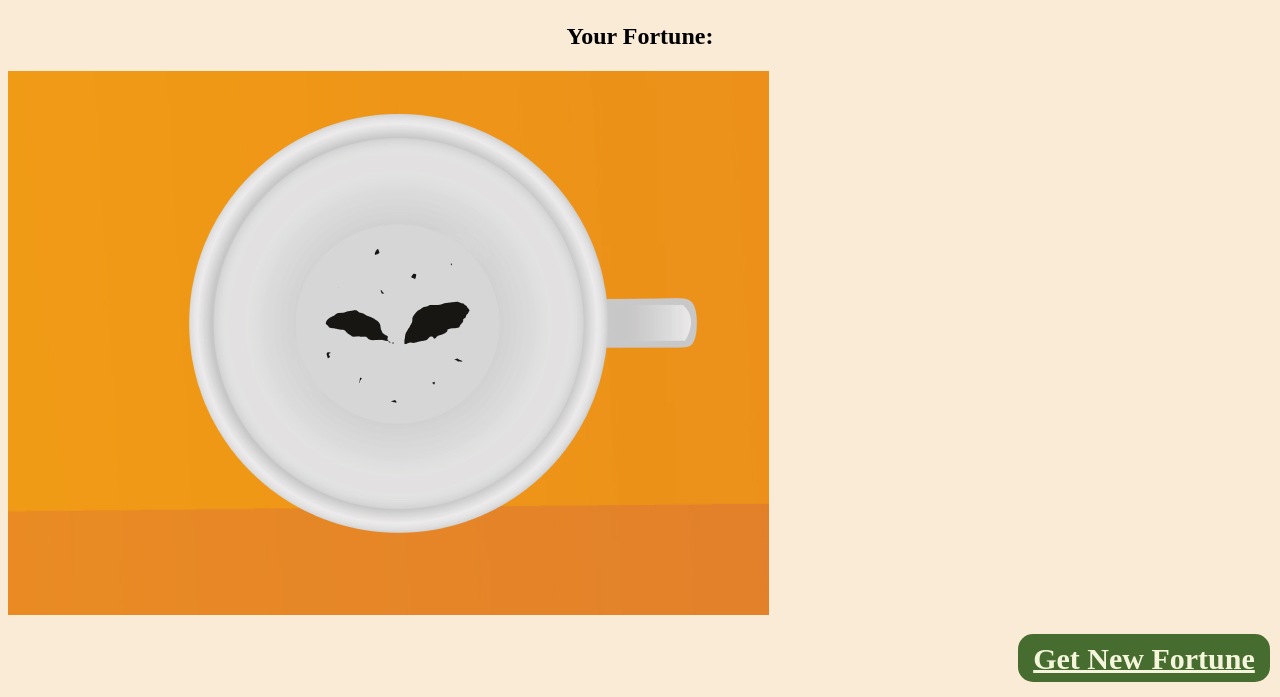
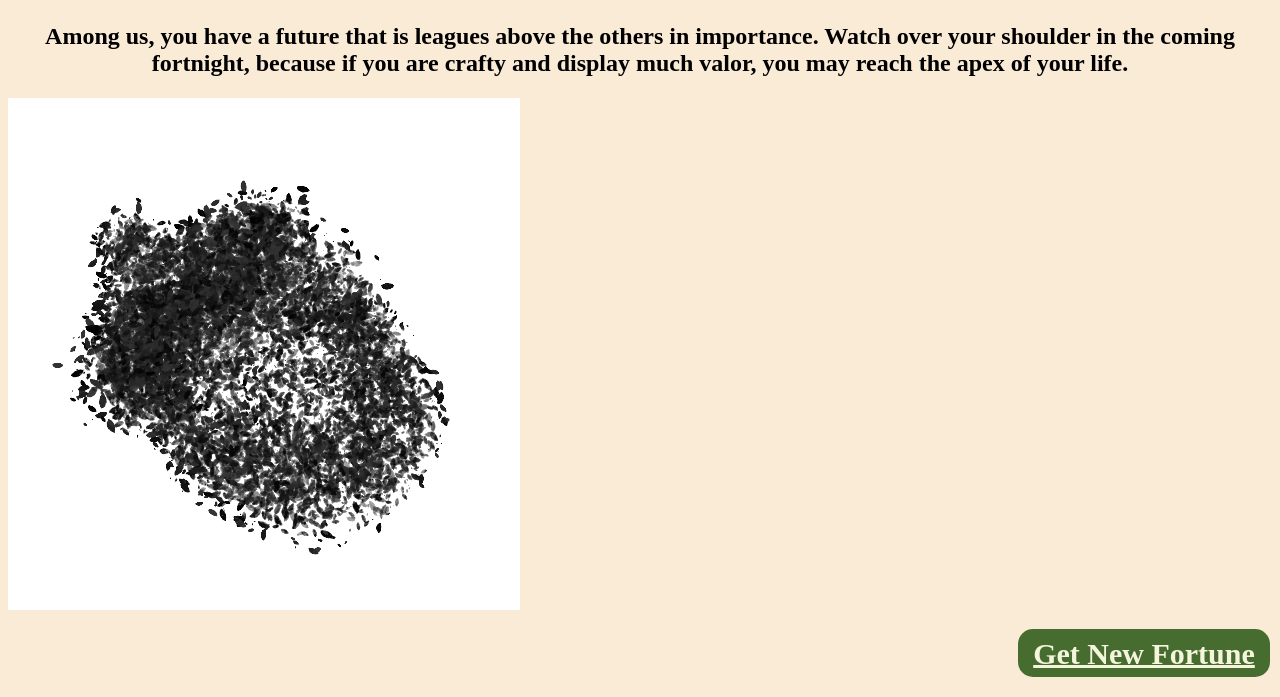
Before and after one commit to cse110-sp23-group18/cse110-sp23-group18, a website: page source/frame5.html in a window 1280 px wide. Shown: the part 604-1301 px from the top of the page. Drawn offline with Linux system fonts and the light colour scheme.

Commit message:
Added Script to frame 5, in the correct directory
Also fixed a few bugs

```diff
--- a/source/prediction.js
+++ b/source/assets/scripts/prediction.js
@@ -16,43 +16,43 @@ window.addEventListener("DOMContentLoaded", init);
 const PREDICTIONS = [
         {
             "text": "Ah, a fish shape. The tea leaves reveal a wild journey ahead in overseas relations. Success is your destiny!",
-            "picture": "hog.png",
+            "picture": "./assets/images/dredges/fish1.png",
         },
         {
             "text": "Oh, the leaves are shaped in a heart, it spill secrets of something amazing coming your way. True love is headed your way!",
-            "picture": "",
+            "picture": "./assets/images/dredges/heart1.png",
         },
         {
             "text": "In the tea leaves, a tiny worry in the shape of a bug appears. But fear not, it's just a passing whisper.",
-            "picture": "",
+            "picture": "./assets/images/dredges/bug1.png",
         },
         {
             "text": "With the key shape, I see a readiness for newness. Prepare to welcome new ideas into your life.",
-            "picture": "",
+            "picture": "./assets/images/dredges/key1.png",
         },
         {
             "text": "I see a cloud in the cup. The tea leaves hint at some troubles heading your way soon. But fear not, for challenges are just part of life's wild ride!",
-            "picture": "",
+            "picture": "./assets/images/dredges/cloud1.png",
         },
         {
             "text": "Oh no, the tea leaves appear in the shape of a knife. Warning: fake friends lie in wait.",
-            "picture": "",
+            "picture": "./assets/images/dredges/knife1.png",
         },
         {
             "text": "The leaves looking like a whale reveal a sure thing, a major project holds the guarantee of achievement. Success is on the horizon!",
-            "picture": "",
+            "picture": "./assets/images/dredges/whale1.png",
         },
         {
             "text": "In the flower-shaped tea leaves, a message emerges: someone seeks your advice.",
-            "picture": "",
+            "picture": "./assets/images/dredges/flower1.png",
         },
         {
             "text": "Among us, you have a future that is leagues above the others in importance. Watch over your shoulder in the coming fortnight, because if you are crafty and display much valor, you may reach the apex of your life.",
-            "picture": "",
+            "picture": "./assets/images/dredges/acorn1.png",
         },
         {
             "text": "Tis' with great honor that I get to tell you that your future will shine brighter than the sun as it rises over the hills that surround this valley.",
-            "picture": "",
+            "picture": "./assets/images/dredges/snake1.png",
         }
 ];
 
@@ -80,22 +80,22 @@ function init(){
  */
 function prediction(){
     const randomNumber = Math.floor(Math.random() * PREDICTION_COUNT);
+
     let prediction = PREDICTIONS[randomNumber].text;
-
-    let predictionEl =  document.querySelector('.prediction');
-    if(predictionEl == null){
-        predictionEl = document.createElement('prediction');
-    }
-    predictionEl.innerHTML = prediction;
+    let predictionTxt =  document.querySelector('#predictionTxt');
+    // if(predictionEl == null){
+    //     predictionEl = document.createElement('prediction');
+    // }
+    predictionTxt.innerHTML = prediction;
 
     let predictionPic = PREDICTIONS[randomNumber].picture;
-    let predictPicEl = document.querySelector("img");
-    if(predictPicEl == null){
-        predictPicEl = document.createElement("img");
-    }
+    let predictPicEl = document.querySelector("#predictionImg");
+    // if(predictPicEl == null){
+    //     predictPicEl = document.createElement("img");
+    // }
     predictPicEl.src = predictionPic;
 
-    let bodyEl = document.querySelector("body");
-    bodyEl.appendChild(predictionEl);
-    bodyEl.appendChild(predictPicEl);
+    let predictionEl = document.querySelector(".prediction");
+    predictionEl.appendChild(predictionTxt);
+    predictionEl.appendChild(predictPicEl);
 }
--- a/source/frame5.html
+++ b/source/frame5.html
@@ -10,7 +10,7 @@
         <!-- Main Stylesheet & Scripts-->
         <link rel='stylesheet' href='./assets/styles/global.css'/>
         <script src='./assets/scripts/index.js' type='module'></script>
-
+        <script src="./assets/scripts/prediction.js" type="module"></script>
     </head>
 
     <body>
@@ -20,9 +20,9 @@
         <main>
             <section id="frame5">
 
-                <div clas='prediction'>
-                    <h2>Your Fortune:</h2>
-                    <img src="assets/images/sample_fortune.jpg"/>
+                <div class='prediction'>
+                    <h2 id="predictionTxt">Your Fortune:</h2>
+                    <img id="predictionImg" src="assets/images/sample_fortune.jpg"/>
                 </div>
 
                 <h2>
@@ -31,3 +31,4 @@
             </section>
         </main>
     </body>
+</html>
```
